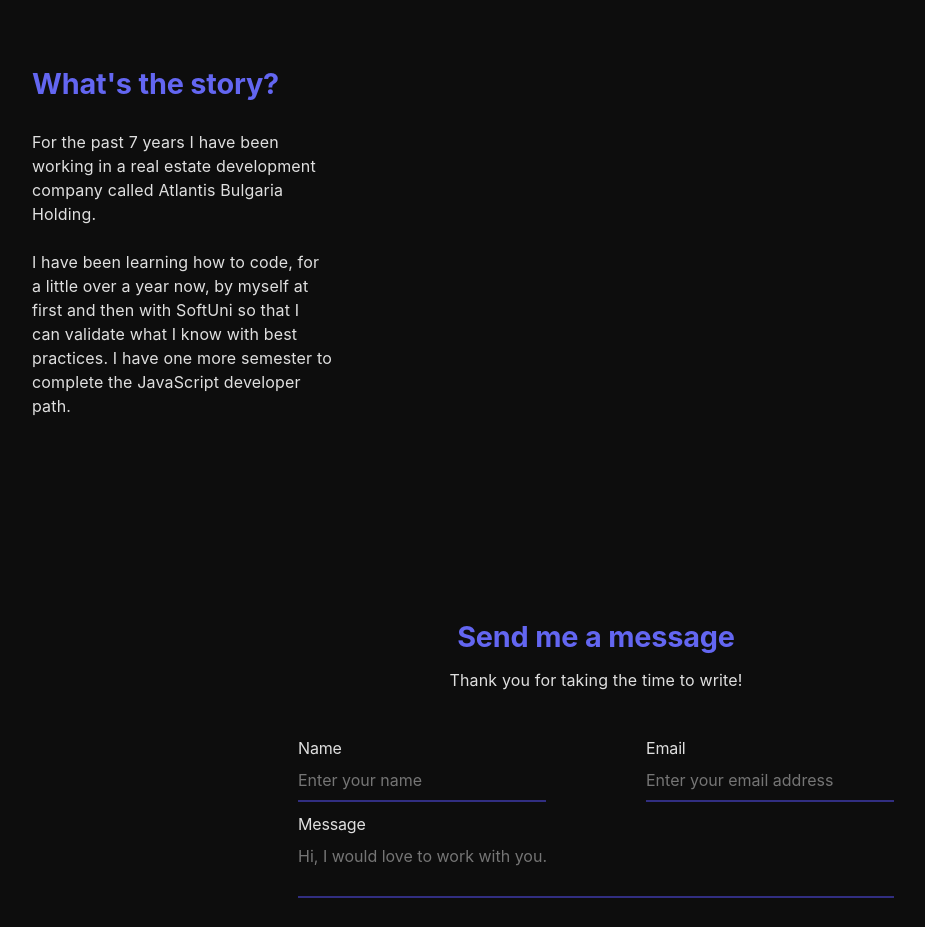
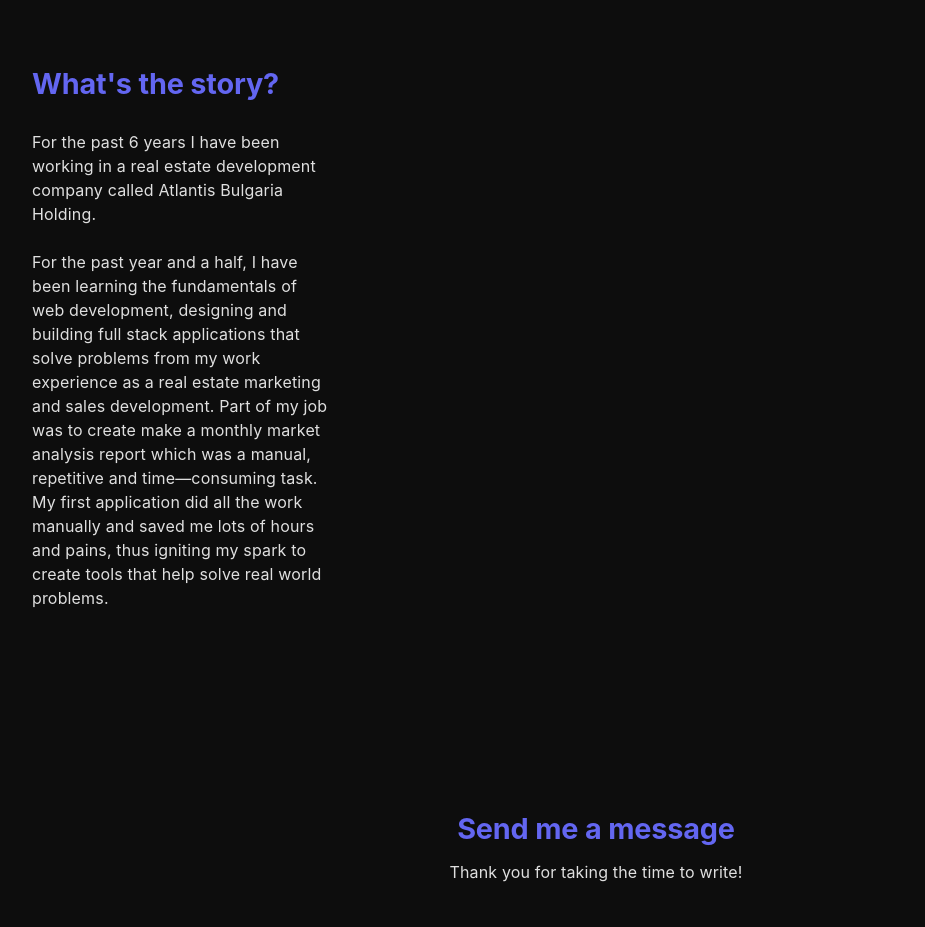
Before and after one commit to GeorgiNedyalkov/georginedyalkov.com, a React (Vite) app: page / in a window 1280 px wide. Shown: the part 2240-3167 px from the top of the page, without its empty margins (44-969 px from the left). Built offline with nearby package versions, Linux system fonts and the light colour scheme; the HTML template or start-up script is replaced by a standard one.

Commit message:
update my story

```diff
--- a/src/components/Home/Home.jsx
+++ b/src/components/Home/Home.jsx
@@ -18,16 +18,21 @@ const Home = ({ projects }) => {
                 <div id="story">
                     <h2>What's the story?</h2>
                     <p>
-                        For the past 7 years I have been working in a real
+                        For the past 6 years I have been working in a real
                         estate development company called Atlantis Bulgaria
                         Holding.
                     </p>
                     <p>
-                        I have been learning how to code, for a little over a
-                        year now, by myself at first and then with SoftUni so
-                        that I can validate what I know with best practices. I
-                        have one more semester to complete the JavaScript
-                        developer path.
+                        For the past year and a half, I have been learning the
+                        fundamentals of web development, designing and building
+                        full stack applications that solve problems from my work
+                        experience as a real estate marketing and sales
+                        development. Part of my job was to create make a monthly
+                        market analysis report which was a manual, repetitive
+                        and time—consuming task. My first application did all
+                        the work manually and saved me lots of hours and pains,
+                        thus igniting my spark to create tools that help solve
+                        real world problems.
                     </p>
                 </div>
             </section>
```
